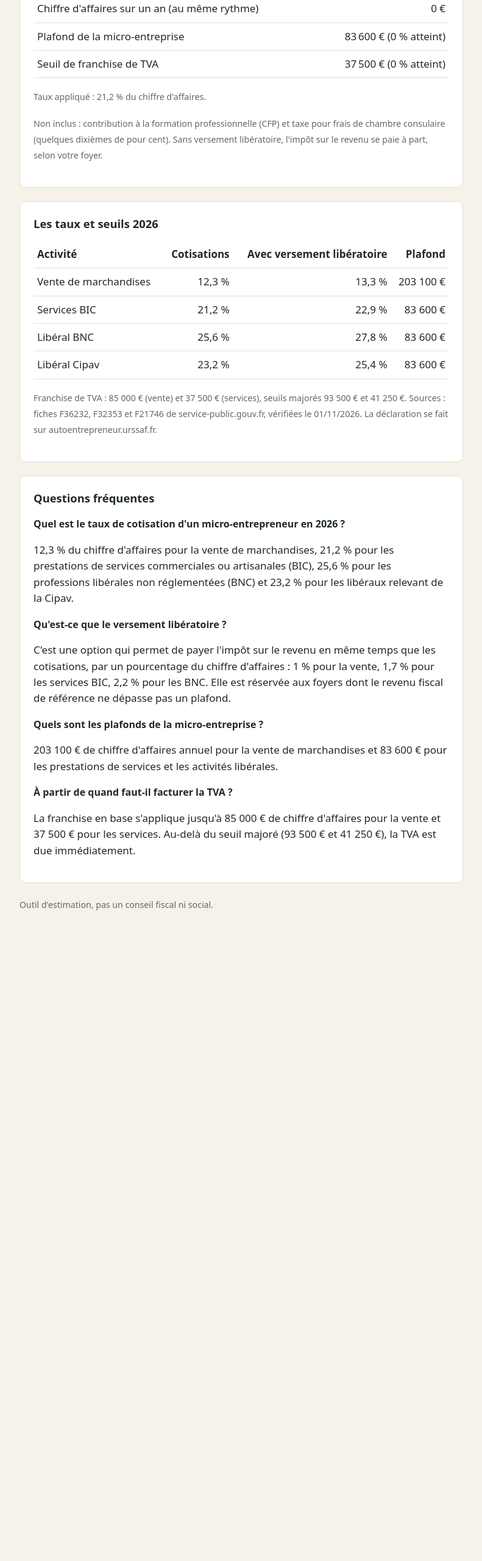
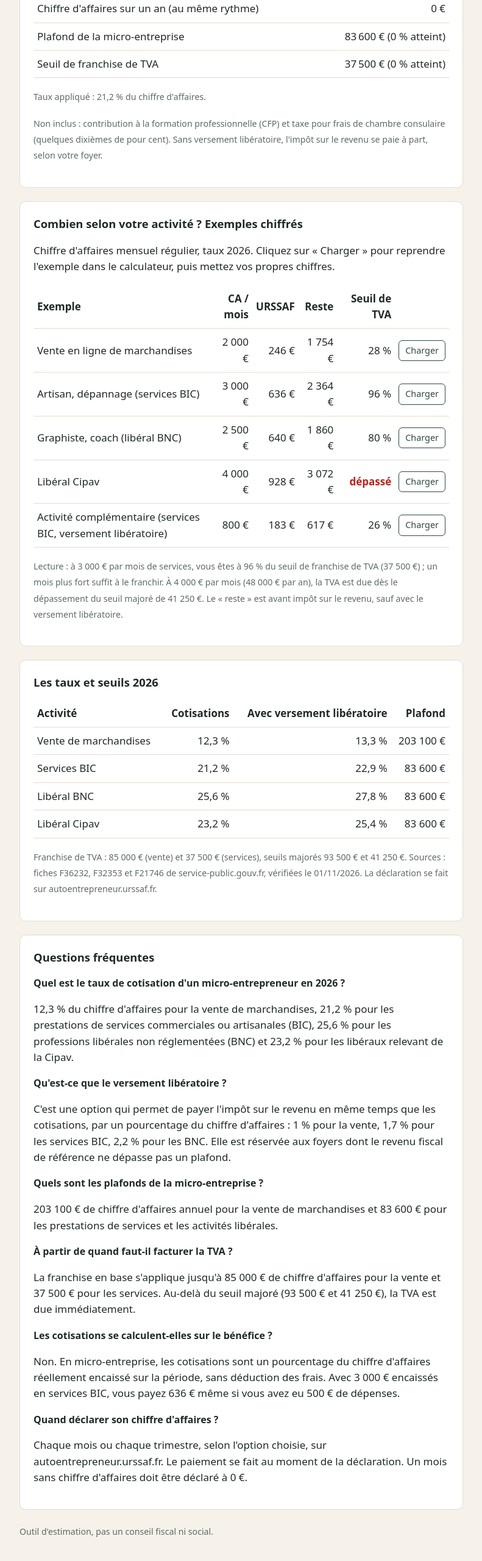
Before and after one commit to scientiverse31/reste-a-vivre, a plain HTML site: page cotisations-micro-entrepreneur.html in a window 1280 px wide. Shown: the part 901-3461 px from the top of the page at 61% size, without its empty margins (244-1035 px from the left). Before the commit the page ends 2474 px from the top, so only its background shows below. Drawn offline with Linux system fonts and the light colour scheme.

Commit message:
Cotisations micro-entrepreneur : 5 exemples chiffrés par activité (chargeables), FAQ de 6 questions + JSON-LD, titre revu
Co-Authored-By: Claude Opus 5.5 <noreply@anthropic.com>

```diff
--- a/cotisations-micro-entrepreneur.html
+++ b/cotisations-micro-entrepreneur.html
@@ -3,8 +3,8 @@
 <head>
 <meta charset="utf-8">
 <meta name="viewport" content="width=device-width, initial-scale=1">
-<title>Calcul des cotisations micro-entrepreneur 2026 : URSSAF, net et plafonds</title>
-<meta name="description" content="Calculez vos cotisations URSSAF de micro-entrepreneur en 2026 (vente, services BIC, libéral BNC, Cipav), avec ou sans versement libératoire, votre net et la distance aux plafonds et au seuil de TVA. Gratuit, sans inscription.">
+<title>Cotisations micro-entrepreneur 2026 : calcul URSSAF, exemples par activité</title>
+<meta name="description" content="Exemples chiffrés par activité (vente, artisan, graphiste, libéral) et calculateur gratuit. Calculez vos cotisations URSSAF de micro-entrepreneur en 2026 (vente, services BIC, libéral BNC, Cipav), avec ou sans versement libératoire, votre net et la distance aux plafonds et au seuil de TVA. Gratuit, sans inscription.">
 <link rel="canonical" href="https://scientiverse31.github.io/reste-a-vivre/cotisations-micro-entrepreneur.html">
 <style>
 :root{--fond:#f6f2ea;--carte:#fff;--texte:#1f2a24;--doux:#5d6b63;--vert:#2d4a3e;--rouge:#b3261e;--bord:#e3ddd0}
@@ -16,6 +16,7 @@ h2{font-size:1.15rem;margin:0 0 14px}h3{font-size:1rem;margin:16px 0 4px}
 label{display:flex;justify-content:space-between;align-items:center;gap:12px;padding:7px 0;border-bottom:1px solid var(--bord)}
 label:last-child{border:0}input,select{width:150px;padding:8px 10px;font:inherit;text-align:right;border:1px solid var(--bord);border-radius:6px;background:var(--fond);color:var(--texte)}
 select{width:230px;text-align:left}
+button{font:inherit;font-size:.9rem;padding:5px 10px;border:1px solid var(--vert);border-radius:6px;background:transparent;color:var(--vert);cursor:pointer}
 table{width:100%;border-collapse:collapse}th,td{padding:9px 6px;text-align:right;border-bottom:1px solid var(--bord)}th:first-child,td:first-child{text-align:left}
 .neg{color:var(--rouge);font-weight:600}
 nav{margin-bottom:24px;font-size:.95rem}nav a{color:var(--vert)}small{color:var(--doux)}
@@ -26,7 +27,9 @@ nav{margin-bottom:24px;font-size:.95rem}nav a{color:var(--vert)}small{color:var(
 {"@type":"Question","name":"Quel est le taux de cotisation d'un micro-entrepreneur en 2026 ?","acceptedAnswer":{"@type":"Answer","text":"12,3 % du chiffre d'affaires pour la vente de marchandises, 21,2 % pour les prestations de services commerciales ou artisanales (BIC), 25,6 % pour les professions libérales non réglementées (BNC) et 23,2 % pour les libéraux relevant de la Cipav."}},
 {"@type":"Question","name":"Qu'est-ce que le versement libératoire ?","acceptedAnswer":{"@type":"Answer","text":"C'est une option qui permet de payer l'impôt sur le revenu en même temps que les cotisations, par un pourcentage du chiffre d'affaires : 1 % pour la vente, 1,7 % pour les services BIC, 2,2 % pour les BNC. Elle est réservée aux foyers dont le revenu fiscal de référence ne dépasse pas un plafond."}},
 {"@type":"Question","name":"Quels sont les plafonds de la micro-entreprise ?","acceptedAnswer":{"@type":"Answer","text":"203 100 € de chiffre d'affaires annuel pour la vente de marchandises et 83 600 € pour les prestations de services et les activités libérales."}},
-{"@type":"Question","name":"À partir de quand faut-il facturer la TVA ?","acceptedAnswer":{"@type":"Answer","text":"La franchise en base s'applique jusqu'à 85 000 € de chiffre d'affaires pour la vente et 37 500 € pour les services. Au-delà du seuil majoré (93 500 € et 41 250 €), la TVA est due immédiatement."}}
+{"@type":"Question","name":"À partir de quand faut-il facturer la TVA ?","acceptedAnswer":{"@type":"Answer","text":"La franchise en base s'applique jusqu'à 85 000 € de chiffre d'affaires pour la vente et 37 500 € pour les services. Au-delà du seuil majoré (93 500 € et 41 250 €), la TVA est due immédiatement."}},
+{"@type": "Question", "name": "Les cotisations se calculent-elles sur le bénéfice ?", "acceptedAnswer": {"@type": "Answer", "text": "Non. En micro-entreprise, les cotisations sont un pourcentage du chiffre d'affaires réellement encaissé sur la période, sans déduction des frais. Avec 3 000 € encaissés en services BIC, vous payez 636 € même si vous avez eu 500 € de dépenses."}},
+{"@type": "Question", "name": "Quand déclarer son chiffre d'affaires ?", "acceptedAnswer": {"@type": "Answer", "text": "Chaque mois ou chaque trimestre, selon l'option choisie, sur autoentrepreneur.urssaf.fr. Le paiement se fait au moment de la déclaration. Un mois sans chiffre d'affaires doit être déclaré à 0 €."}}
 ]}
 </script>
 </head>
@@ -61,6 +64,19 @@ nav{margin-bottom:24px;font-size:.95rem}nav a{color:var(--vert)}small{color:var(
 <p><small>Non inclus : contribution à la formation professionnelle (CFP) et taxe pour frais de chambre consulaire (quelques dixièmes de pour cent). Sans versement libératoire, l'impôt sur le revenu se paie à part, selon votre foyer.</small></p>
 </div>
 
+<div class="carte"><h2>Combien selon votre activité ? Exemples chiffrés</h2>
+<p>Chiffre d'affaires mensuel régulier, taux 2026. Cliquez sur « Charger » pour reprendre l'exemple dans le calculateur, puis mettez vos propres chiffres.</p>
+<table>
+<tr><th>Exemple</th><th>CA / mois</th><th>URSSAF</th><th>Reste</th><th>Seuil de TVA</th><th></th></tr>
+<tr><td>Vente en ligne de marchandises</td><td>2 000 €</td><td>246 €</td><td>1 754 €</td><td>28 %</td><td><button data-ex="0,2000,0">Charger</button></td></tr>
+<tr><td>Artisan, dépannage (services BIC)</td><td>3 000 €</td><td>636 €</td><td>2 364 €</td><td>96 %</td><td><button data-ex="1,3000,0">Charger</button></td></tr>
+<tr><td>Graphiste, coach (libéral BNC)</td><td>2 500 €</td><td>640 €</td><td>1 860 €</td><td>80 %</td><td><button data-ex="2,2500,0">Charger</button></td></tr>
+<tr><td>Libéral Cipav</td><td>4 000 €</td><td>928 €</td><td>3 072 €</td><td class="neg">dépassé</td><td><button data-ex="3,4000,0">Charger</button></td></tr>
+<tr><td>Activité complémentaire (services BIC, versement libératoire)</td><td>800 €</td><td>183 €</td><td>617 €</td><td>26 %</td><td><button data-ex="1,800,1">Charger</button></td></tr>
+</table>
+<p><small>Lecture : à 3 000 € par mois de services, vous êtes à 96 % du seuil de franchise de TVA (37 500 €) ; un mois plus fort suffit à le franchir. À 4 000 € par mois (48 000 € par an), la TVA est due dès le dépassement du seuil majoré de 41 250 €. Le « reste » est avant impôt sur le revenu, sauf avec le versement libératoire.</small></p>
+</div>
+
 <div class="carte"><h2>Les taux et seuils 2026</h2>
 <table>
 <tr><th>Activité</th><th>Cotisations</th><th>Avec versement libératoire</th><th>Plafond</th></tr>
@@ -81,6 +97,10 @@ nav{margin-bottom:24px;font-size:.95rem}nav a{color:var(--vert)}small{color:var(
 <p>203 100 € de chiffre d'affaires annuel pour la vente de marchandises et 83 600 € pour les prestations de services et les activités libérales.</p>
 <h3>À partir de quand faut-il facturer la TVA ?</h3>
 <p>La franchise en base s'applique jusqu'à 85 000 € de chiffre d'affaires pour la vente et 37 500 € pour les services. Au-delà du seuil majoré (93 500 € et 41 250 €), la TVA est due immédiatement.</p>
+<h3>Les cotisations se calculent-elles sur le bénéfice ?</h3>
+<p>Non. En micro-entreprise, les cotisations sont un pourcentage du chiffre d'affaires réellement encaissé sur la période, sans déduction des frais. Avec 3 000 € encaissés en services BIC, vous payez 636 € même si vous avez eu 500 € de dépenses.</p>
+<h3>Quand déclarer son chiffre d'affaires ?</h3>
+<p>Chaque mois ou chaque trimestre, selon l'option choisie, sur autoentrepreneur.urssaf.fr. Le paiement se fait au moment de la déclaration. Un mois sans chiffre d'affaires doit être déclaré à 0 €.</p>
 </div>
 
 <p><small>Outil d'estimation, pas un conseil fiscal ni social.</small></p>
@@ -105,6 +125,12 @@ function calcul() {
   $('taux').textContent = 'Taux appliqué : ' + pc(vl ? cv : c) + ' du chiffre d\'affaires.';
 }
 document.addEventListener('input', calcul);
+// « Charger » : activité, CA mensuel, versement libératoire, puis remonte au calculateur
+document.querySelectorAll('button[data-ex]').forEach(b => b.addEventListener('click', () => {
+  const [a, ca, v] = b.dataset.ex.split(',');
+  $('act').value = a; $('ca').value = ca; $('per').value = '12'; $('vl').value = v;
+  calcul(); $('act').scrollIntoView({behavior: 'smooth', block: 'center'});
+}));
 calcul();
 </script>
 </body>
--- a/sitemap.xml
+++ b/sitemap.xml
@@ -6,5 +6,5 @@
 <url><loc>https://scientiverse31.github.io/reste-a-vivre/epargne-precaution.html</loc><lastmod>2026-11-11</lastmod></url>
 <url><loc>https://scientiverse31.github.io/reste-a-vivre/abonnements.html</loc><lastmod>2026-11-12</lastmod></url>
 <url><loc>https://scientiverse31.github.io/reste-a-vivre/modele-budget-excel-gratuit.html</loc><lastmod>2026-11-13</lastmod></url>
-<url><loc>https://scientiverse31.github.io/reste-a-vivre/cotisations-micro-entrepreneur.html</loc><lastmod>2026-11-08</lastmod></url>
+<url><loc>https://scientiverse31.github.io/reste-a-vivre/cotisations-micro-entrepreneur.html</loc><lastmod>2026-11-14</lastmod></url>
 </urlset>
```
